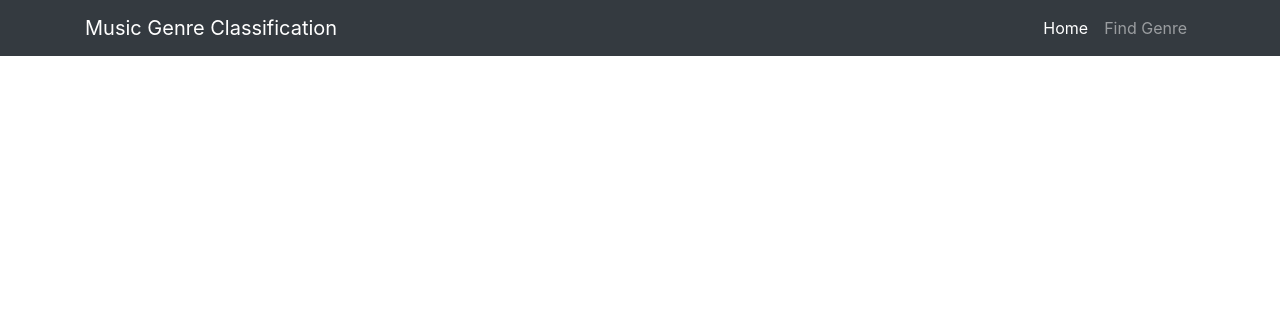
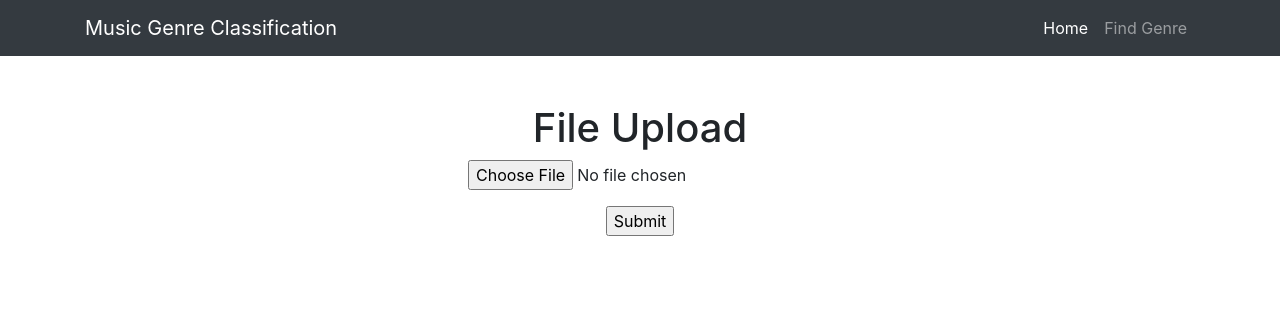
Before and after one commit to qduk/CS4793_AI_Project, a Flask app: page / in a window 1280 px wide. Shown: the top 316 px of the page. Run offline with Flask 2, Linux system fonts and the light colour scheme; some libraries are stand-ins or nearby versions.

Commit message:
Ability to upload files added

```diff
--- a/Tensorflow_Test2.py
+++ b/Tensorflow_Test2.py
@@ -127,7 +127,7 @@ if __name__ == "__main__":
     history = model.fit(X_train, y_train, validation_data=(X_validation, y_validation), batch_size=32, epochs=30)
 
     # plot accuracy/error for training and validation
-    plot_history(history)
+    # plot_history(history)
 
     # evaluate model on test set
     test_loss, test_acc = model.evaluate(X_test, y_test, verbose=2)
--- a/app.py
+++ b/app.py
@@ -1,10 +1,18 @@
-from flask import Flask, render_template
+from flask import Flask, render_template, request, redirect, url_for
 
 app = Flask(__name__)
 
 @app.route('/')
-def hello_world():
-    return render_template('index.html')
+def index():
+		return render_template('index.html')
+
+@app.route('/', methods=['POST'])
+def upload_file():
+    uploaded_file = request.files['file']
+    if uploaded_file.filename != '':
+        print(uploaded_file.filename)
+        uploaded_file.save(uploaded_file.filename)
+    return redirect(url_for('index'))
 
 if __name__ == '__main__':
     app.run(debug=True,host='0.0.0.0')
--- a/templates/index.html
+++ b/templates/index.html
@@ -43,7 +43,11 @@
   <div class="container">
     <div class="row">
       <div class="col-lg-12 text-center">
-        <h1 class="mt-5"></h1>
+        <h1 class="mt-5">File Upload</h1>
+        <form method="POST" action="" enctype="multipart/form-data">
+          <p><input type="file" name="file"></p>
+          <p><input type="submit" value="Submit"></p>
+        </form>
       </div>
     </div>
   </div>
```
